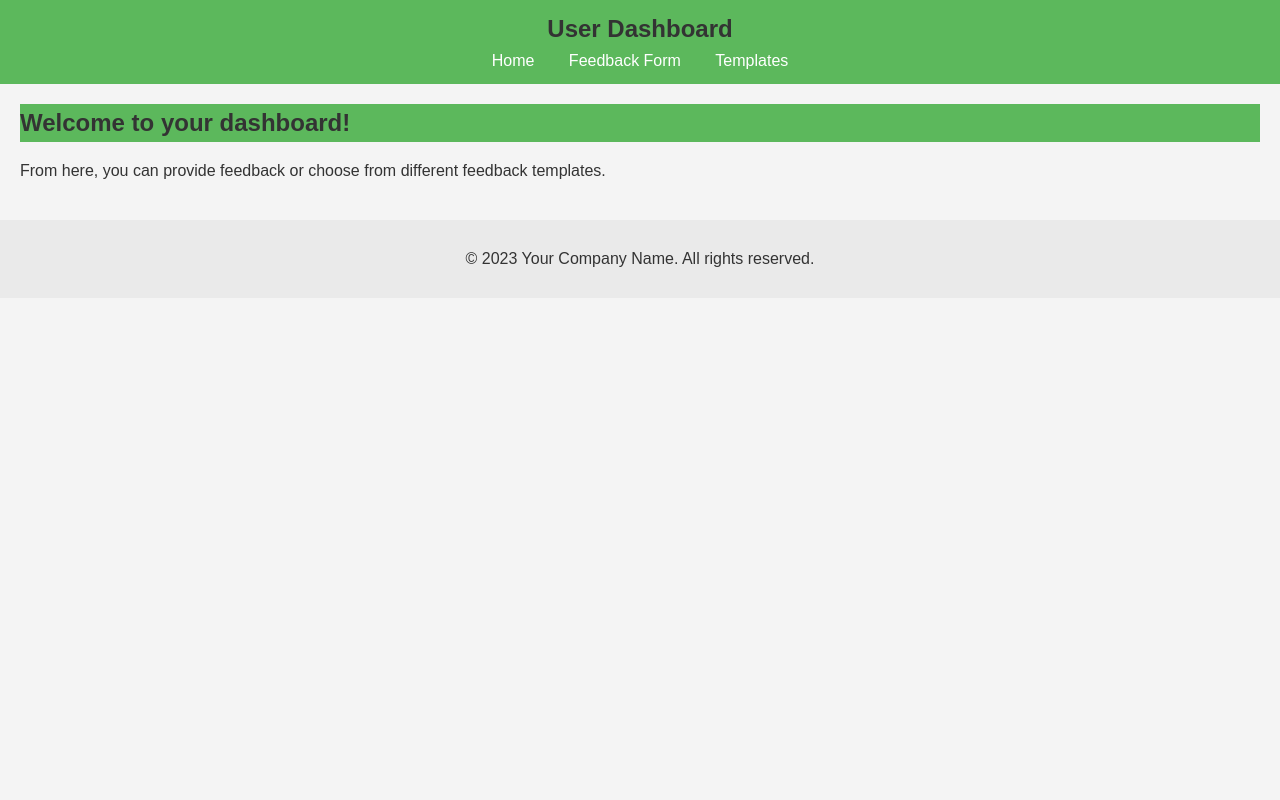
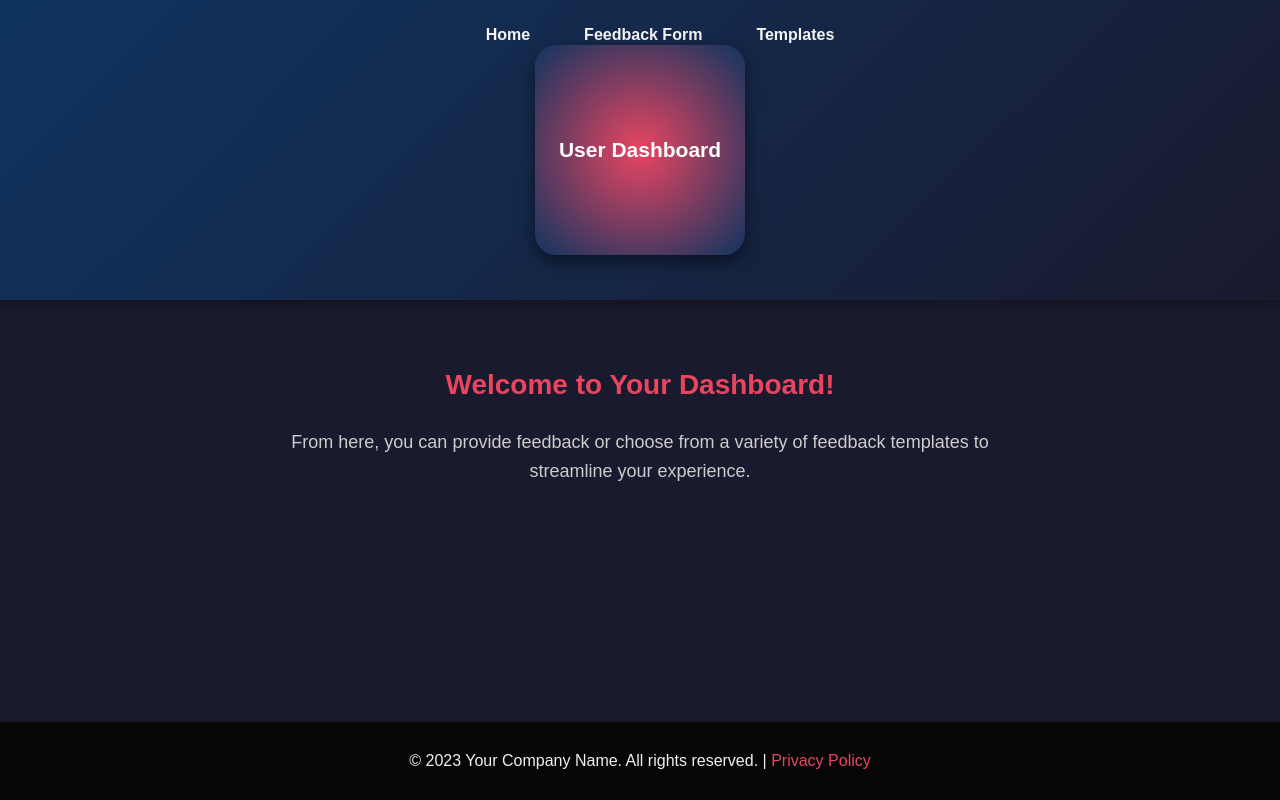
Before and after one commit to coderpanda11/newsurvey, a plain HTML site: page dashboard.html in a window 1280 px wide. Drawn offline with Linux system fonts and the light colour scheme.

Commit message:
dashboard.html

```diff
--- a/dashboard.html
+++ b/dashboard.html
@@ -4,25 +4,144 @@
     <meta charset="UTF-8">
     <meta name="viewport" content="width=device-width, initial-scale=1.0">
     <title>User Dashboard</title>
-    <link rel="stylesheet" href="style.css">
+    <style>
+        /* Global Styles */
+        body {
+            background-color: #1a1a2e;
+            font-family: 'Arial', sans-serif;
+            color: #ffffff;
+            margin: 0;
+            line-height: 1.6;
+        }
+
+        /* Header */
+        header {
+            position: relative;
+            text-align: center;
+            padding: 30px 20px;
+            background: linear-gradient(135deg, #0f3460, #1a1a2e);
+            box-shadow: 0 4px 6px rgba(0, 0, 0, 0.3);
+        }
+
+        nav {
+            position: absolute;
+            top: 10px;
+            width: 100%;
+            display: flex;
+            justify-content: center;
+            gap: 20px;
+        }
+
+        nav a {
+            color: #f4f4f4;
+            text-decoration: none;
+            font-weight: bold;
+            padding: 10px 15px;
+            border: 2px solid transparent;
+            transition: all 0.3s ease;
+            border-radius: 5px;
+        }
+
+        nav a:hover {
+            background-color: #e94560;
+            border-color: #e94560;
+            color: #ffffff;
+        }
+
+        .shield {
+            margin: 20px auto;
+            width: 200px;
+            height: 200px;
+            background: radial-gradient(circle, #e94560, #0f3460);
+            border-radius: 10%;
+            display: flex;
+            justify-content: center;
+            align-items: center;
+            box-shadow: 0 6px 15px rgba(0, 0, 0, 0.5);
+            animation: pulse 2s infinite;
+        }
+
+        .shield .dashboard {
+            text-align: center;
+            color: #ffffff;
+            font-size: 20px;
+            font-weight: bold;
+        }
+
+        @keyframes pulse {
+            0% {
+                transform: scale(1);
+            }
+            50% {
+                transform: scale(1.05);
+            }
+            100% {
+                transform: scale(1);
+            }
+        }
+
+        /* Main Content */
+        main {
+            text-align: center;
+            padding: 40px 20px;
+        }
+
+        main h2 {
+            font-size: 28px;
+            margin-bottom: 20px;
+            color: #e94560;
+        }
+
+        main p {
+            font-size: 18px;
+            color: #cccccc;
+            max-width: 700px;
+            margin: 0 auto;
+        }
+
+        /* Footer */
+
+        footer {
+            position: fixed;
+            bottom: 0;
+            width: 100%;
+            text-align: center;
+            margin: 0;
+            padding: 10px 0;
+            background-color: #060606;
+            color: #f4efef;
+            box-shadow: 0 -2px 4px rgba(0,0,0,0.1);
+}
+
+        footer a {
+            color: #e94560;
+            text-decoration: none;
+        }
+
+        footer a:hover {
+            text-decoration: underline;
+        }
+    </style>
 </head>
 <body>
     <header>
-        <h1>User Dashboard</h1>
         <nav>
             <a href="index.html">Home</a>
             <a href="feedback.html">Feedback Form</a>
             <a href="templates.html">Templates</a>
         </nav>
+        <div class="shield">
+            <div class="dashboard">User Dashboard</div>
+        </div>
     </header>
 
     <main>
-        <h2>Welcome to your dashboard!</h2>
-        <p>From here, you can provide feedback or choose from different feedback templates.</p>
+        <h2>Welcome to Your Dashboard!</h2>
+        <p>From here, you can provide feedback or choose from a variety of feedback templates to streamline your experience.</p>
     </main>
 
     <footer>
-        <p>&copy; 2023 Your Company Name. All rights reserved.</p>
+        <p>&copy; 2023 Your Company Name. All rights reserved. | <a href="privacy.html">Privacy Policy</a></p>
     </footer>
 </body>
 </html>
```
